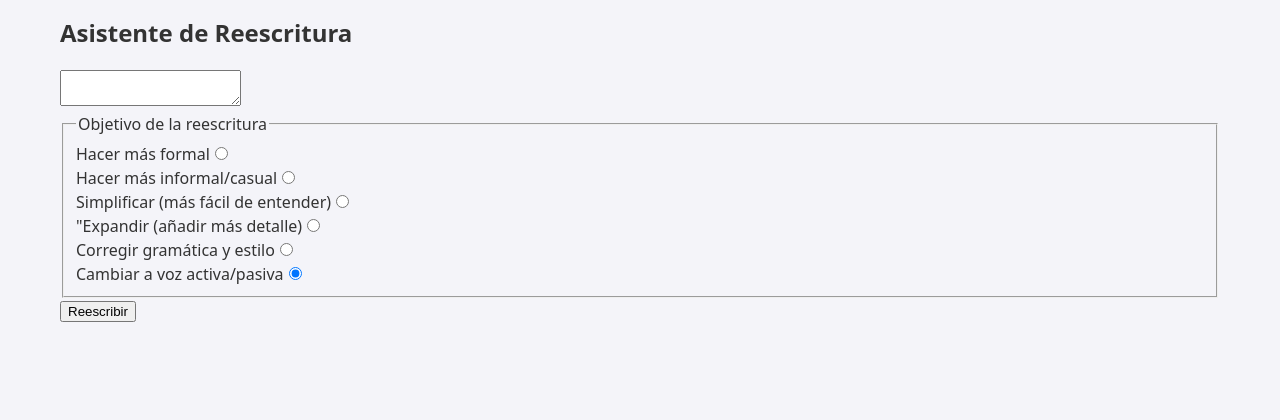
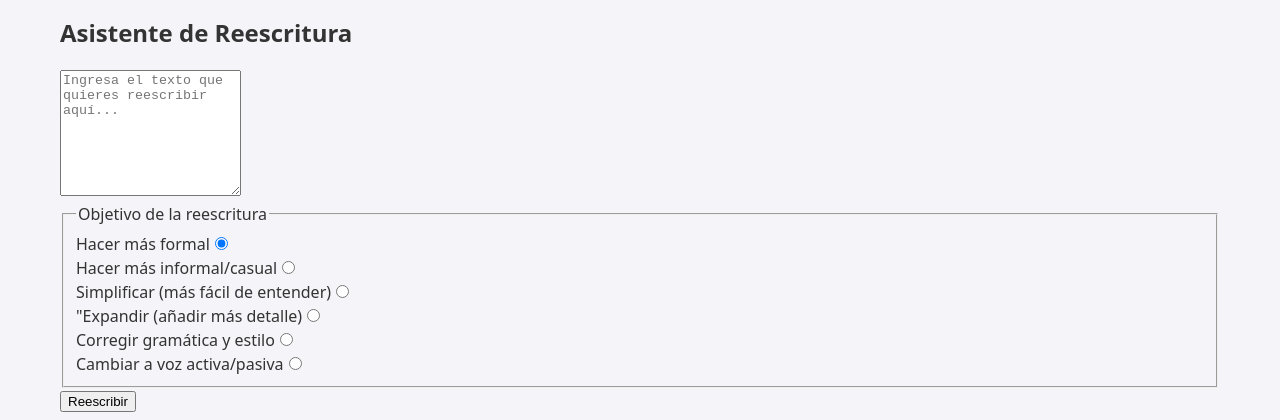
Before and after one commit to OsOsorioP/Orzalia, a React (Vite) app: page / in a window 1280 px wide. Shown: the part 411-831 px from the top of the page. Before the commit the page ends 800 px from the top, so only its background shows below. Built offline with nearby package versions, Linux system fonts and the light colour scheme; no server answers.

Commit message:
Enhance RewriterTool component: add placeholder, adjust textarea rows, and refine radio button checked logic for rewrite goals

```diff
--- a/src/components/features/rewriter/RewriterTool.jsx
+++ b/src/components/features/rewriter/RewriterTool.jsx
@@ -19,6 +19,9 @@ export const RewriterTool = () => {
         id=""
         value={originalText}
         onChange={(e) => setOriginalText(e.target.value)}
+        placeholder="Ingresa el texto que quieres reescribir aquí..."
+        rows={8}
+        disabled={isLoading}
       ></textarea>
 
       <fieldset>
@@ -29,7 +32,7 @@ export const RewriterTool = () => {
             type="radio"
             name="rewriteGoal"
             id="rewriteGoal1"
-            checked={rewriteGoal}
+            checked={rewriteGoal === "Hacer más formal"}
             disabled={isLoading}
             value="Hacer más formal"
             onChange={(e) => setRewriteGoal(e.target.value)}
@@ -41,7 +44,7 @@ export const RewriterTool = () => {
             type="radio"
             name="rewriteGoal"
             id="rewriteGoal2"
-            checked={rewriteGoal}
+            checked={rewriteGoal === "Hacer más informal/casual"}
             disabled={isLoading}
             value="Hacer más informal/casual"
             onChange={(e) => setRewriteGoal(e.target.value)}
@@ -55,7 +58,7 @@ export const RewriterTool = () => {
             type="radio"
             name="rewriteGoal"
             id="rewriteGoal3"
-            checked={rewriteGoal}
+            checked={rewriteGoal === "Simplificar (más fácil de entender)"}
             disabled={isLoading}
             value="Simplificar (más fácil de entender)"
             onChange={(e) => setRewriteGoal(e.target.value)}
@@ -67,7 +70,7 @@ export const RewriterTool = () => {
             type="radio"
             name="rewriteGoal"
             id="rewriteGoal4"
-            checked={rewriteGoal}
+            checked={rewriteGoal === "Expandir (añadir más detalle)"}
             disabled={isLoading}
             value="Expandir (añadir más detalle)"
             onChange={(e) => setRewriteGoal(e.target.value)}
@@ -79,7 +82,7 @@ export const RewriterTool = () => {
             type="radio"
             name="rewriteGoal"
             id="rewriteGoal5"
-            checked={rewriteGoal}
+            checked={rewriteGoal === "Corregir gramática y estilo"}
             disabled={isLoading}
             value="Corregir gramática y estilo"
             onChange={(e) => setRewriteGoal(e.target.value)}
@@ -91,7 +94,7 @@ export const RewriterTool = () => {
             type="radio"
             name="rewriteGoal"
             id="rewriteGoal6"
-            checked={rewriteGoal}
+            checked={rewriteGoal === "Cambiar a voz activa/pasiva"}
             disabled={isLoading}
             value="Cambiar a voz activa/pasiva"
             onChange={(e) => setRewriteGoal(e.target.value)}
```
